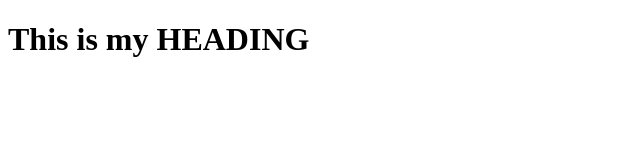
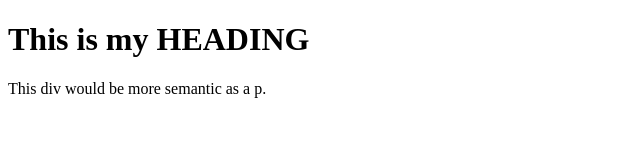
Before and after one commit to devlewis/newwebpage, a plain HTML site: page index.html in a window 1280 px wide. Shown: the whole page, without its empty margins (0-640 px from the left). Drawn offline with Linux system fonts and the light colour scheme.

Commit message:
added div on add-div branch

```diff
--- a/index.html
+++ b/index.html
@@ -9,5 +9,6 @@
 </head>
 <body>
     <h1>This is my HEADING</h1>
+    <div>This div would be more semantic as a p.</div>
 </body>
 </html>
```
